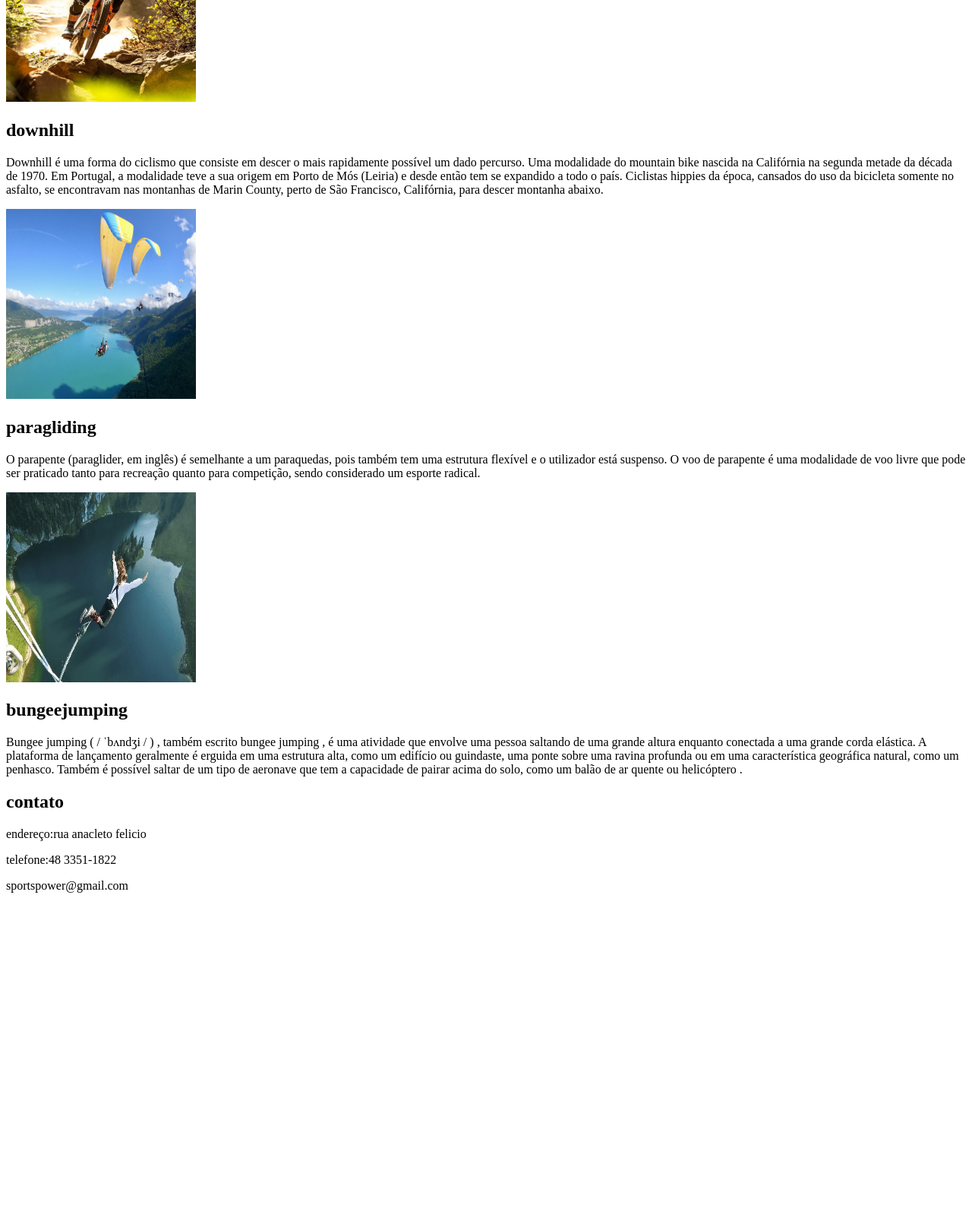
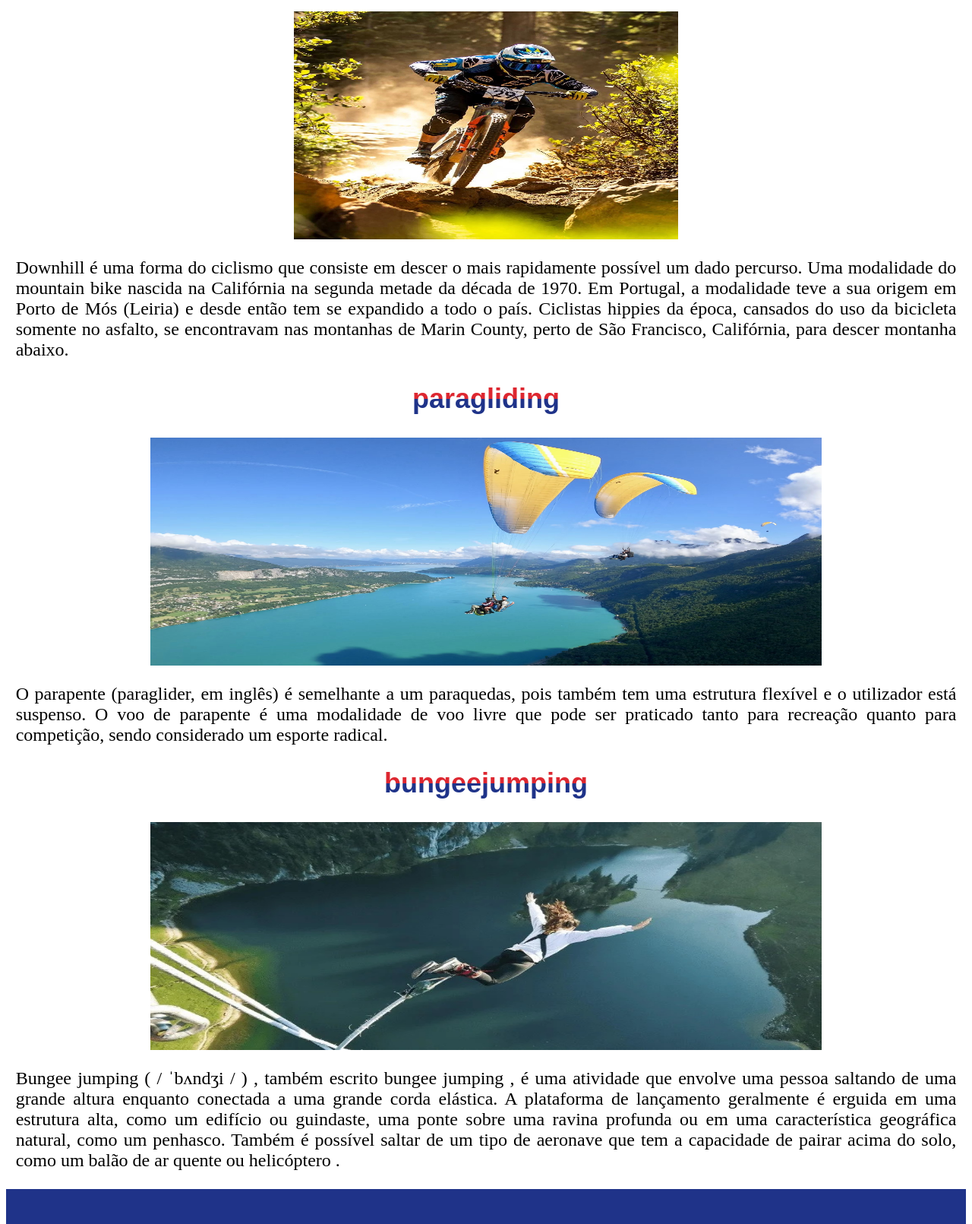
Before and after one commit to santosrogerio583-hub/sports-power, a plain HTML site: page index.html in a window 1280 px wide. Shown: the part 515-2126 px from the top of the page at 76% size. Before the commit the page ends 1706 px from the top, so only its background shows below. Drawn offline with Linux system fonts and the light colour scheme.

Commit message:
segunda versão

```diff
--- a/index.html
+++ b/index.html
@@ -1,14 +1,19 @@
 <!DOCTYPE html>
 <html lang="en">
+
 <head>
     <meta charset="UTF-8">
     <meta name="viewport" content="width=device-width, initial-scale=1.0">
     <title>sports power</title>
     <link rel="stylesheet" href="style.css">
 </head>
+
 <body>
+    <picture>
+
         <img src="imagens/logo.jpg" alt="logo" width="400px" height="200px">
-   <h1>sports power</h1>
+    </picture>
+    <!--<h1>sports power</h1> -->
     <nav class="navigation">
         <ul>
             <li><a href="#downhill">downhill</a></li>
@@ -18,48 +23,68 @@
         </ul>
     </nav>
     <main>
-   <div id="downhill">
+        <div id="downhill" class="hill">
             <section>
+                <article>
+                    <h2>downhill</h2>
+                </article>
                 <picture>
-               <img src="imagens/downhill.jpg" alt="ciclismo na montanha" width="250px" height="250px">
+                    <img src="imagens/downhill.jpg" alt="ciclismo na montanha"  />
                 </picture>
                 <article>
-            <h2>downhill</h2>
-            <p>Downhill é uma forma do ciclismo que consiste em descer o mais rapidamente possível um dado percurso. Uma modalidade do mountain bike nascida na Califórnia na segunda metade da década de 1970. Em Portugal, a modalidade teve a sua origem em Porto de Mós (Leiria) e desde então tem se expandido a todo o país. Ciclistas hippies da época, cansados do uso da bicicleta somente no asfalto, se encontravam nas montanhas de Marin County, perto de São Francisco, Califórnia, para descer montanha abaixo.</p>
+                    <p>Downhill é uma forma do ciclismo que consiste em descer o mais rapidamente possível um dado
+                        percurso. Uma modalidade do mountain bike nascida na Califórnia na segunda metade da década de
+                        1970. Em Portugal, a modalidade teve a sua origem em Porto de Mós (Leiria) e desde então tem se
+                        expandido a todo o país. Ciclistas hippies da época, cansados do uso da bicicleta somente no
+                        asfalto, se encontravam nas montanhas de Marin County, perto de São Francisco, Califórnia, para
+                        descer montanha abaixo.</p>
                 </article>
             </section>
         </div>
         <div id="paragliding">
             <section>
+                <article>
+                    <h2>paragliding</h2>
+                </article>
                 <picture>
                     <img src="imagens/paragliding.jpg" alt="sobrevoo de paraquedas" width="250px" height="250px">
                 </picture>
                 <article>
-            <h2>paragliding</h2>
-            <p>O parapente (paraglider, em inglês) é semelhante a um paraquedas, pois também tem uma estrutura flexível e o utilizador está suspenso. O voo de parapente é uma modalidade de voo livre que pode ser praticado tanto para recreação quanto para competição, sendo considerado um esporte radical.</p>
+                    <p>O parapente (paraglider, em inglês) é semelhante a um paraquedas, pois também tem uma estrutura
+                        flexível e o utilizador está suspenso. O voo de parapente é uma modalidade de voo livre que pode
+                        ser praticado tanto para recreação quanto para competição, sendo considerado um esporte radical.
+                    </p>
                 </article>
             </section>
 
         </div>
         <div id="bungeejumping">
             <section>
+                <article>
+                    <h2>bungeejumping</h2>
+                </article>
                 <picture>
                     <img src="imagens/bungee-jumping.jpg" alt="salto em queda livre" width="250px" height="250px">
                 </picture>
                 <article>
-            <h2>bungeejumping</h2>
-            <p>Bungee jumping ( / ˈbʌndʒi / ) , também escrito bungee jumping , é uma atividade que envolve uma pessoa saltando de uma grande altura enquanto conectada a uma grande corda elástica. A plataforma de lançamento geralmente é erguida em uma estrutura alta, como um edifício ou guindaste, uma ponte sobre uma ravina profunda ou em uma característica geográfica natural, como um penhasco. Também é possível saltar de um tipo de aeronave que tem a capacidade de pairar acima do solo, como um balão de ar quente ou helicóptero .</p>
+                    <p>Bungee jumping ( / ˈbʌndʒi / ) , também escrito bungee jumping , é uma atividade que envolve uma
+                        pessoa saltando de uma grande altura enquanto conectada a uma grande corda elástica. A
+                        plataforma de lançamento geralmente é erguida em uma estrutura alta, como um edifício ou
+                        guindaste, uma ponte sobre uma ravina profunda ou em uma característica geográfica natural, como
+                        um penhasco. Também é possível saltar de um tipo de aeronave que tem a capacidade de pairar
+                        acima do solo, como um balão de ar quente ou helicóptero .</p>
                 </article>
             </section>
         </div>
     </main>
- <footer id="contato">
+    <footer id="contato" class="contact">
         <article>
-        <h2>contato</h2>
+            <h3>contato</h3>
             <p>endereço:rua anacleto felicio</p>
             <p>telefone:48 3351-1822</p>
             <p>sportspower@gmail.com</p>
         </article>
     </footer>
 </body>
+
 </html>
--- a/style.css
+++ b/style.css
@@ -15,17 +15,97 @@
     --text-outline: 2px 2px 0 var(--power-blue), -2px -2px 0 var(--power-blue), 2px -2px 0 var(--power-blue), -2px 2px 0 var(--power-blue), 0 0 10px var(--outline-gray);
     --text-outline-inverse: 2px 2px 0 var(--sports-red), -2px -2px 0 var(--sports-red), 2px -2px 0 var(--sports-red), -2px 2px 0 var(--sports-red), 0 0 10px var(--outline-gray);
 }
+
 body {
     background-color: var(--background-white);
 }
-h1 {
-    color: var(--sports-red);
+
+h1,
+h2 {
+    font-size: 2.25rem;
+    font-family: fantasy;
+    text-align: center;
+    background-image: linear-gradient(180deg, var(--sports-red) 50%, var(--power-blue) 50%);
+    -webkit-background-clip: text;
+    background-clip: text;
+    -webkit-text-fill-color: transparent;
+    color: transparent;
 }
+h3  {
+    font-size: 2.25rem;
+    font-family: fantasy;
+    text-align: center;
+    color: var(--outline-gray);
+}
+
+p {
+    font-size: 1.5rem;
+    text-align: justify;
+    padding-left: 1%;
+    padding-right: 1%;
+}
+
+footer p {
+    text-align: center;
+}
+
+img {
+    width: 70%;
+    height: 18.75rem;
+}
+
+picture {
+    width: 100%;
+    display: flex;
+    justify-content: center;
+    align-items: center;
+
+}
+
+.hill picture {
+    width: 100%;
+    display: flex;
+    justify-content: center;
+    align-items: center;
+
+    img {
+        width: 40%;
+        height: 18.75rem;
+    }
+}
+
+.contact {
+    background-color: var(--power-blue);
+    article {
+        padding-top: 1%;}
+    h2 {
+        padding-top: 1%;}
+    p {
+        color: var(--outline-gray);
+    padding-bottom: 1%;}
+
+}
+
+.logo {
+    width: 100%;
+    display: flex;
+    justify-content: center;
+    align-items: center;
+
+    img {
+        width: 40%;
+        height: 18.75rem;
+    }
+}
+
+
 .navigation {
-    background-color:beige;
+    background-color: var(--power-blue);
     padding: 1.0rem 0rem;
     width: 100%;
+    transition: var(--background-white);
 }
+
 .navigation ul {
     font-size: 1.5rem;
     list-style: none;
@@ -33,12 +113,18 @@ h1 {
     align-items: center;
     justify-content: space-between;
     flex-wrap: wrap;
+    padding-left: 10%;
+    padding-right: 10%;
 }
+
 .navigation a {
+    font-family: fantasy;
     text-decoration: none;
-    font-size: 1.5rem;
+    font-size: 2.2rem;
+    color: var(--outline-gray);
 
 }
+
 .navigation a:hover {
     transition-timing-function: linear;
     color: #DD2730;
```
Lines whose indentation alone changed are shown as unchanged.
